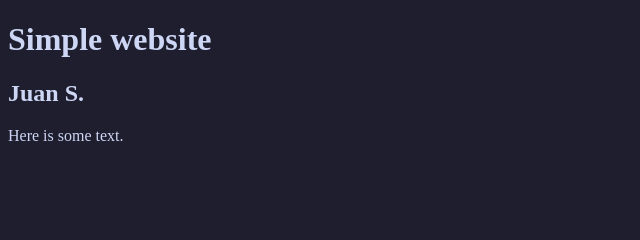
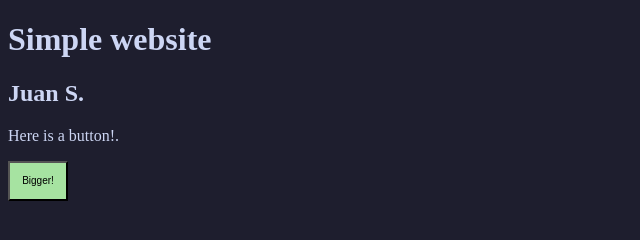
Before and after one commit to JuanSaq/474-website, a plain HTML site: page index.html in a window 1280 px wide. Shown: the whole page, without its empty margins (0-640 px from the left). Drawn offline with Linux system fonts and the light colour scheme.

Commit message:
Added a feature with javascript

```diff
--- a/index.css
+++ b/index.css
@@ -3,6 +3,7 @@ body {
     color: #cdd6f4
 }
 
-colorText {
-    color: #cdd6f4
+button {
+    background-color: #a6e3a1;
+    text-align: center;
 }
--- a/index.html
+++ b/index.html
@@ -9,6 +9,8 @@
 <body>
     <h1>Simple website</h1>
     <h2>Juan S.</h2>
-    <p>Here is some text.</p>
+    <p>Here is a button!.</p>
+    <button id="Button">Bigger!</button>
+    <script src="main.js"></script>
 </body>
 </html>
--- /dev/null
+++ b/main.js
@@ -0,0 +1,18 @@
+const button = document.getElementById("Button")
+
+let buttonWidth = 60;
+let buttonHeight = 40;
+let fontSize = 10;
+
+button.style.width = buttonWidth + "px";
+button.style.height = buttonHeight + "px";
+button.style.fontSize = fontSize + "px";
+
+button.addEventListener("click", () => {
+    buttonWidth += 20;
+    buttonHeight += 10;
+    fontSize += 5;
+    button.style.width = buttonWidth + "px";
+    button.style.height = buttonHeight + "px";
+    button.style.fontSize = fontSize + "px";
+})
```
